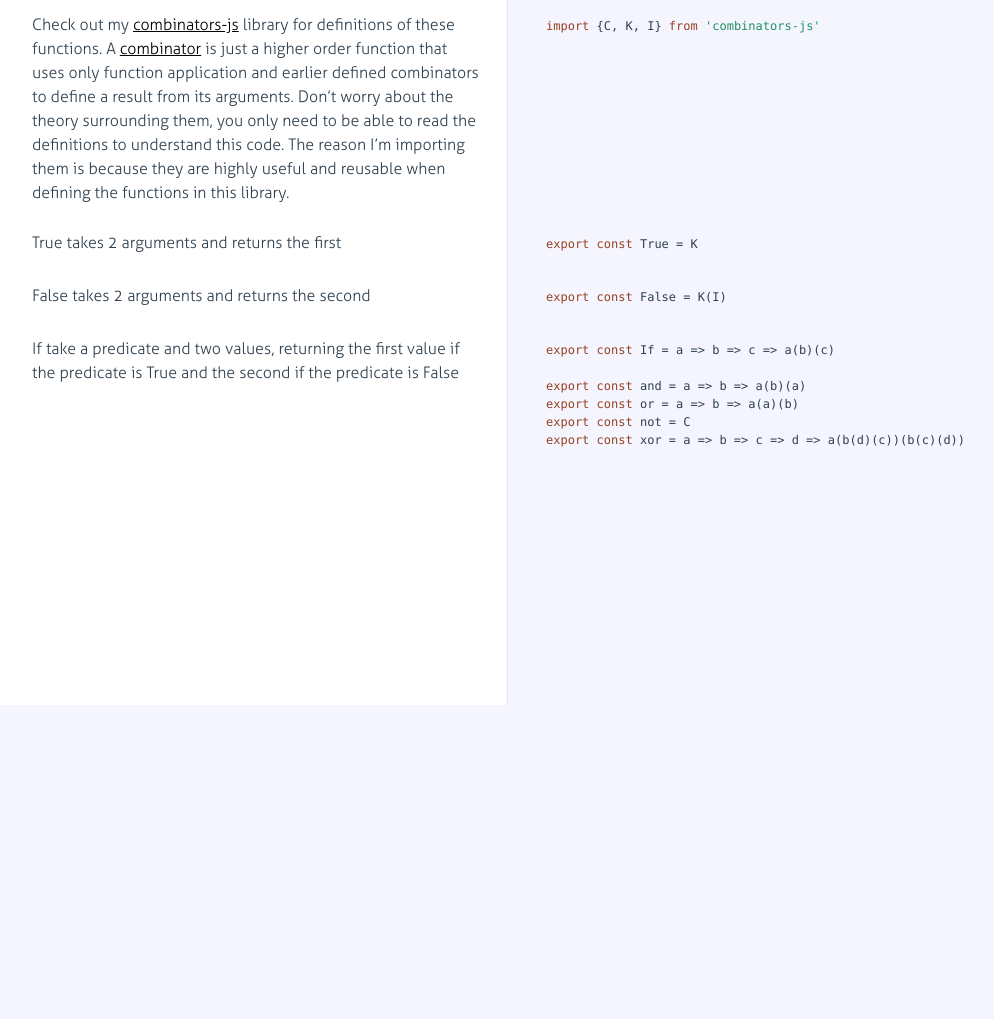
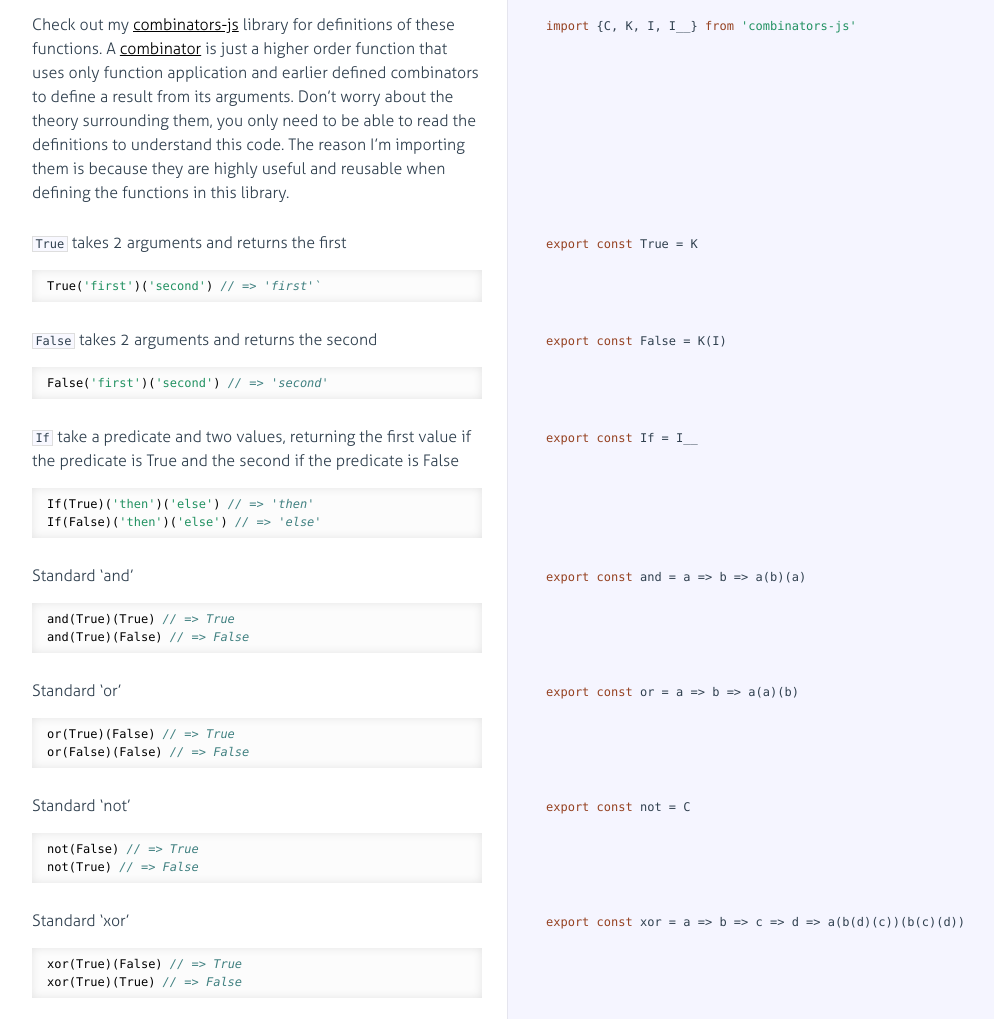
Before and after one commit to benji6/church, a website: page docs/booleans.html in a window 1280 px wide. Shown: the part 95-1114 px from the top of the page, without its empty margins (18-1012 px from the left). Before the commit the page ends 800 px from the top, so only its background shows below. Drawn offline with Linux system fonts and the light colour scheme.

Commit message:
work on docs

```diff
--- a/docs/booleans.html
+++ b/docs/booleans.html
@@ -70,7 +70,7 @@ A <a href="https://en.wikipedia.org/wiki/Combinatory_logic">combinator</a> is ju
 
             </div>
 
-            <div class="content"><div class='highlight'><pre><span class="hljs-keyword">import</span> {C, K, I} <span class="hljs-keyword">from</span> <span class="hljs-string">'combinators-js'</span></pre></div></div>
+            <div class="content"><div class='highlight'><pre><span class="hljs-keyword">import</span> {C, K, I, I__} <span class="hljs-keyword">from</span> <span class="hljs-string">'combinators-js'</span></pre></div></div>
 
         </li>
 
@@ -81,7 +81,9 @@ A <a href="https://en.wikipedia.org/wiki/Combinatory_logic">combinator</a> is ju
               <div class="pilwrap ">
                 <a class="pilcrow" href="#section-2">&#182;</a>
               </div>
-              <p>True takes 2 arguments and returns the first</p>
+              <p><code>True</code> takes 2 arguments and returns the first</p>
+<pre><code class="lang-javascript">True(<span class="hljs-string">'first'</span>)(<span class="hljs-string">'second'</span>) <span class="hljs-comment">// =&gt; 'first'`</span>
+</code></pre>
 
             </div>
 
@@ -96,7 +98,9 @@ A <a href="https://en.wikipedia.org/wiki/Combinatory_logic">combinator</a> is ju
               <div class="pilwrap ">
                 <a class="pilcrow" href="#section-3">&#182;</a>
               </div>
-              <p>False takes 2 arguments and returns the second</p>
+              <p><code>False</code> takes 2 arguments and returns the second</p>
+<pre><code class="lang-javascript">False(<span class="hljs-string">'first'</span>)(<span class="hljs-string">'second'</span>) <span class="hljs-comment">// =&gt; 'second'</span>
+</code></pre>
 
             </div>
 
@@ -111,16 +115,86 @@ A <a href="https://en.wikipedia.org/wiki/Combinatory_logic">combinator</a> is ju
               <div class="pilwrap ">
                 <a class="pilcrow" href="#section-4">&#182;</a>
               </div>
-              <p>If take a predicate and two values, returning the first value if the predicate is True and the second if the predicate is False</p>
+              <p><code>If</code> take a predicate and two values, returning the first value if the predicate is True and the second if the predicate is False</p>
+<pre><code class="lang-javascript">If(True)(<span class="hljs-string">'then'</span>)(<span class="hljs-string">'else'</span>) <span class="hljs-comment">// =&gt; 'then'</span>
+If(False)(<span class="hljs-string">'then'</span>)(<span class="hljs-string">'else'</span>) <span class="hljs-comment">// =&gt; 'else'</span>
+</code></pre>
 
             </div>
 
-            <div class="content"><div class='highlight'><pre><span class="hljs-keyword">export</span> <span class="hljs-keyword">const</span> If = a =&gt; b =&gt; c =&gt; a(b)(c)
+            <div class="content"><div class='highlight'><pre><span class="hljs-keyword">export</span> <span class="hljs-keyword">const</span> If = I__</pre></div></div>
 
-<span class="hljs-keyword">export</span> <span class="hljs-keyword">const</span> and = a =&gt; b =&gt; a(b)(a)
-<span class="hljs-keyword">export</span> <span class="hljs-keyword">const</span> or = a =&gt; b =&gt; a(a)(b)
-<span class="hljs-keyword">export</span> <span class="hljs-keyword">const</span> not = C
-<span class="hljs-keyword">export</span> <span class="hljs-keyword">const</span> xor = a =&gt; b =&gt; c =&gt; d =&gt; a(b(d)(c))(b(c)(d))</pre></div></div>
+        </li>
+
+
+        <li id="section-5">
+            <div class="annotation">
+
+              <div class="pilwrap ">
+                <a class="pilcrow" href="#section-5">&#182;</a>
+              </div>
+              <p>Standard ‘and’</p>
+<pre><code class="lang-javascript">and(True)(True) <span class="hljs-comment">// =&gt; True</span>
+and(True)(False) <span class="hljs-comment">// =&gt; False</span>
+</code></pre>
+
+            </div>
+
+            <div class="content"><div class='highlight'><pre><span class="hljs-keyword">export</span> <span class="hljs-keyword">const</span> and = a =&gt; b =&gt; a(b)(a)</pre></div></div>
+
+        </li>
+
+
+        <li id="section-6">
+            <div class="annotation">
+
+              <div class="pilwrap ">
+                <a class="pilcrow" href="#section-6">&#182;</a>
+              </div>
+              <p>Standard ‘or’</p>
+<pre><code class="lang-javascript">or(True)(False) <span class="hljs-comment">// =&gt; True</span>
+or(False)(False) <span class="hljs-comment">// =&gt; False</span>
+</code></pre>
+
+            </div>
+
+            <div class="content"><div class='highlight'><pre><span class="hljs-keyword">export</span> <span class="hljs-keyword">const</span> or = a =&gt; b =&gt; a(a)(b)</pre></div></div>
+
+        </li>
+
+
+        <li id="section-7">
+            <div class="annotation">
+
+              <div class="pilwrap ">
+                <a class="pilcrow" href="#section-7">&#182;</a>
+              </div>
+              <p>Standard ‘not’</p>
+<pre><code class="lang-javascript">not(False) <span class="hljs-comment">// =&gt; True</span>
+not(True) <span class="hljs-comment">// =&gt; False</span>
+</code></pre>
+
+            </div>
+
+            <div class="content"><div class='highlight'><pre><span class="hljs-keyword">export</span> <span class="hljs-keyword">const</span> not = C</pre></div></div>
+
+        </li>
+
+
+        <li id="section-8">
+            <div class="annotation">
+
+              <div class="pilwrap ">
+                <a class="pilcrow" href="#section-8">&#182;</a>
+              </div>
+              <p>Standard ‘xor’</p>
+<pre><code class="lang-javascript">xor(True)(False) <span class="hljs-comment">// =&gt; True</span>
+xor(True)(True) <span class="hljs-comment">// =&gt; False</span>
+</code></pre>
+
+            </div>
+
+            <div class="content"><div class='highlight'><pre><span class="hljs-keyword">export</span> <span class="hljs-keyword">const</span> xor = a =&gt; b =&gt; c =&gt; d =&gt; a(b(d)(c))(b(c)(d))</pre></div></div>
 
         </li>
 
--- a/src/index.js
+++ b/src/index.js
@@ -1,7 +1,7 @@
 // Welcome to the docs!
-// I'm going to try and walk you through how this works the best I can.
-// Use the menu to navigate the docs.
-// Let's begin with booleans.
+// Use the menu to navigate.
+// All functions exported are curried so you must apply arguments one at a time.
+// Have a look at booleans first.
 export * from './booleans';
 export * from './numerals';
 export * from './pairs';
--- a/src/lists.js
+++ b/src/lists.js
@@ -1,5 +1,11 @@
 import {I, K, V, Y} from 'combinators-js'
 import {sub, pred, succ, zero} from './numerals'
+
+//
+// *** NB Work is still in progress on lists, I'm not happy with the implementations right now***
+//
+
+// Documentation to be written
 
 export const nil = a => b => a()
 export const node = a => b => c => d => d(V(a)(b))
--- a/src/numerals.js
+++ b/src/numerals.js
@@ -1,5 +1,7 @@
 import {I} from 'combinators-js'
 import {True, False} from './booleans'
+
+// Documentation to be written
 
 export const zero = f => x => x
 export const one = f => x => f(x)
--- a/src/pairs.js
+++ b/src/pairs.js
@@ -1,4 +1,6 @@
 import {I, K, V} from 'combinators-js'
+
+// Documentation to be written
 
 export const pair = V
 export const first = a => a(K)
```
Also changed, not shown: docs/index.html (+3 -3 lines), docs/lists.html (+35 -8 lines), docs/numerals.html (+15 -1 lines), docs/pairs.html (+15 -1 lines), src/booleans.js (+33 -5 lines).
